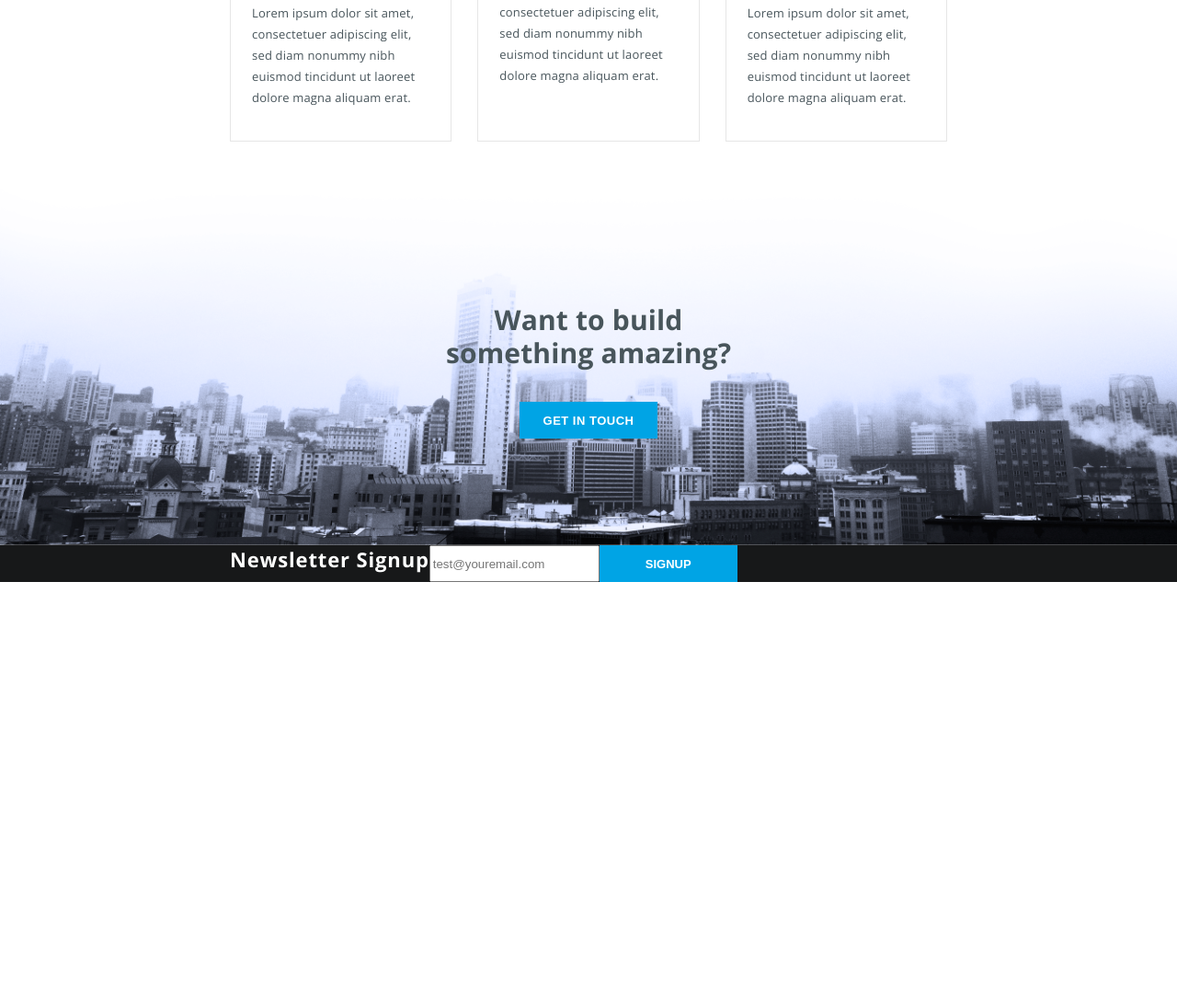
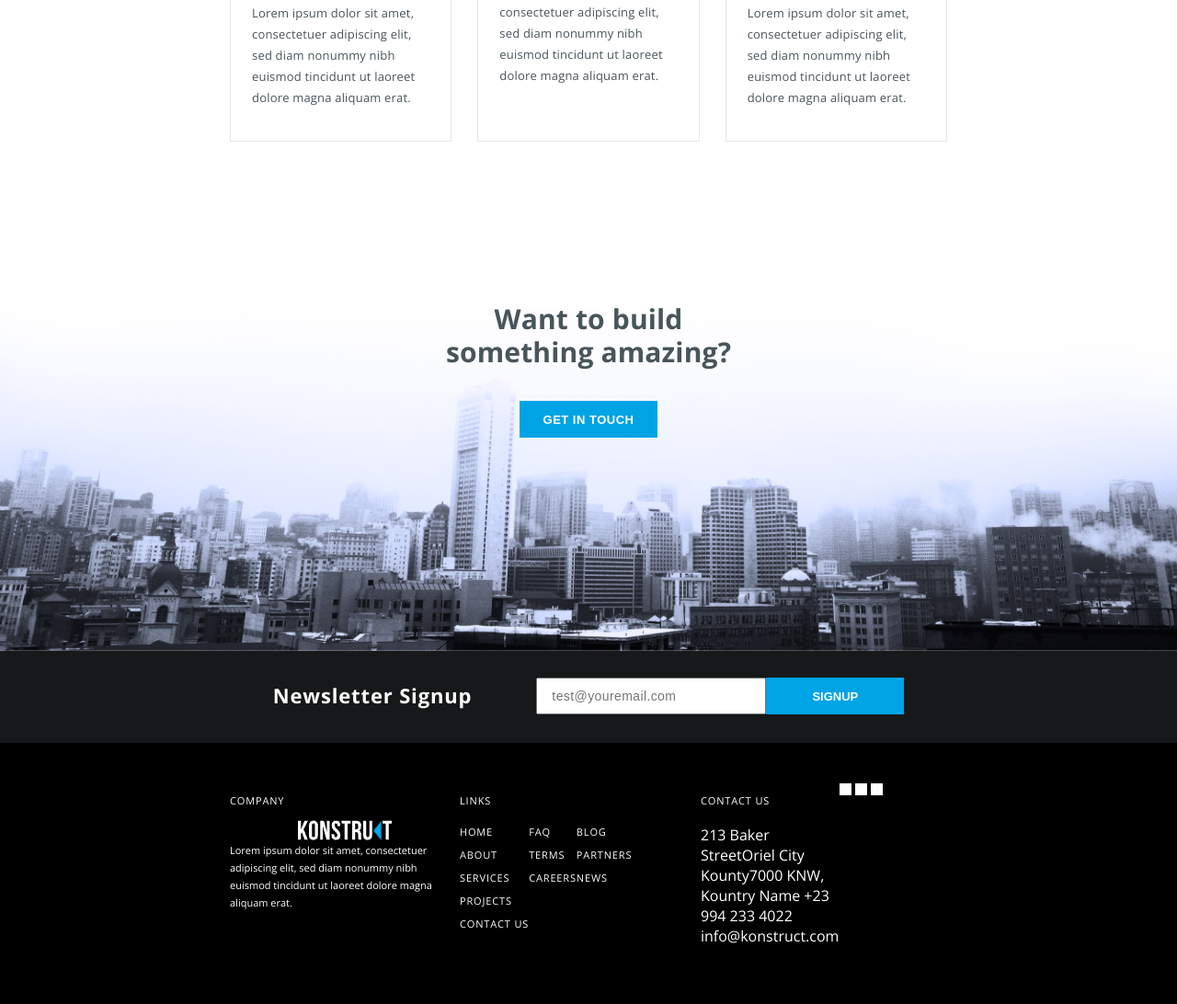
Before and after one commit to AscellaDev/konstruct_portfolio, a plain HTML site: page index.html in a window 1280 px wide. Shown: the part 1708-2800 px from the top of the page at 92% size. Before the commit the page ends 2341 px from the top, so only its background shows below. Drawn offline with nearby package versions, Linux system fonts and the light colour scheme.

Commit message:
chore: save work in progress

```diff
--- a/index.html
+++ b/index.html
@@ -93,22 +93,65 @@
         </div>
     </section>
     <section class="touch">
-        <div class="container">
-            <div class="touch__wrapper">
-                <h2 class="touch__h2">Want to build something amazing?</h2>
-                <button class="button touch__button">GET IN TOUCH</button>
-            </div>
+        <div class="touch__wrapper">
+            <h2 class="touch__h2">Want to build something amazing?</h2>
+            <button class="button touch__button">GET IN TOUCH</button>
         </div>
     </section>
     <section class="newsettlers">
         <div class="container">
             <div class="newsettlers__wrapper">
                 <h2 class="newsettlers__h2">Newsletter Signup</h2>
-                <input class="newsettlers__input" type="email" name="newsettlers_email" id="email" placeholder="test@youremail.com">
+                <input class="newsettlers__input" type="email" name="newsettlers_email" id="email"
+                    placeholder="test@youremail.com">
                 <button class="button">SIGNUP</button>
             </div>
         </div>
     </section>
+    <footer class="footer">
+        <div class="container">
+            <div class="footer__wrapper">
+                <div class="company">
+                    <h4 class="h4">COMPANY</h4>
+                    <img class="footer__logo" src="img/header__logo.png">
+                    <p class="company__text">Lorem ipsum dolor sit amet, consectetuer adipiscing elit, sed diam nonummy
+                        nibh euismod tincidunt ut laoreet dolore magna aliquam erat.</p>
+                </div>
+                <div class="links">
+                    <h4 class="h4">LINKS</h4>
+                    <div class="links__wrapper">
+                        <ul>
+                            <li>home</li>
+                            <li>about</li>
+                            <li>services</li>
+                            <li>projects</li>
+                            <li>contact us</li>
+                        </ul>
+                        <ul>
+                            <li>faq</li>
+                            <li>terms</li>
+                            <li>careers</li>
+                        </ul>
+                        <ul>
+                            <li>blog</li>
+                            <li>partners</li>
+                            <li>news</li>
+                        </ul>
+                    </div>
+                </div>
+                <div class="contact">
+                    <h4 class="h4 contact__h4">CONTACT US</h4>
+                    <p class="contact__text">213 Baker StreetOriel City Kounty7000 KNW, Kountry Name +23 994 233 4022
+                        info@konstruct.com</p>
+                </div>
+                <div class="socials">
+                    <a href=""><img src="img/facebook.png" alt="facebook"></a>
+                    <a href=""><img src="img/twitter.png" alt="twitter"></a>
+                    <a href=""><img src="img/google.png" alt="google"></a>
+                </div>
+            </div>
+        </div>
+    </footer>
 </body>
 
 </html>
--- a/style/main.css
+++ b/style/main.css
@@ -19,7 +19,8 @@ html {
 body,
 h1,
 h2,
-p {
+p,
+ul {
     margin: 0;
     padding: 0;
     font-family: "Open Sans", sans-serif;
@@ -241,6 +242,7 @@ p {
 
 .our_capabilities {
     height: 446px;
+    margin-bottom: 115px;
 }
 
 .our_capabilities-flex {
@@ -320,17 +322,18 @@ p {
     padding-bottom: 35px;
 }
 
-.touch {
-    min-height: 499px;
+.touch__wrapper {
+    height: 499px;
+    margin: 0 auto;
+    max-width: 1440px;
+    width: 100%;
+    background-size: cover;
     background-image: url(../img/touch__bg.png);
-}
-
-.touch__wrapper {
-    padding-top: 236px;
+    background-repeat: no-repeat;
     display: flex;
     flex-direction: column;
-    justify-content: center;
     align-items: center;
+    padding-top: 120px;
 }
 
 .touch__h2 {
@@ -355,23 +358,100 @@ p {
 }
 
 .newsettlers {
+    margin: 0 auto;
+    max-width: 1440px;
+    width: 100%;
     background-color: rgb(23, 24, 25);
+    height: 100px;
 }
 
 .newsettlers__wrapper {
     display: flex;
     flex-direction: row;
+    justify-content: center;
+    padding-top: 29px;
 }
 
 .newsettlers__h2 {
+    padding-top: 4px;
     color: rgb(255, 255, 255);
     font-size: 22px;
     font-weight: 700;
     line-height: -1px;
     letter-spacing: 0.85px;
     text-align: center;
+    margin-right: 70px;
 }
 
-.newsettlers__input {}
+.newsettlers__input {
+    width: 250px;
+    color: rgb(72, 85, 91);
+    font-size: 14px;
+    font-weight: 400;
+    letter-spacing: 0.4px;
+    text-align: left;
+    padding-left: 15px;
+}
+.footer {
+    background-color: black;
+    height: 300px;
+    color: #FFFFFF;
+}
+.footer__wrapper {
+    display: flex;
+    flex-direction: row;
+    padding-top: 40px;
+}
+.company {
+    width: 250px;
+    height: 180px;
+    display: flex;
+    flex-direction: column;
+}
+.h4 {
+    font-size: 11px;
+    font-weight: 400;
+    line-height: -1px;
+    letter-spacing: 0.85px;
 
-.button {}
+}
+.contact h4 {
+    margin-bottom: 19px;
+}
+.footer__logo {
+    align-self: center;
+    justify-self: flex-start;
+}
+.company__text {
+    font-size: 11px;
+    font-weight: 400;
+    line-height: 19px;
+    text-align: left;
+}
+.links {
+    width: 262px;
+    height: 150px;
+}
+.links__wrapper {
+    display: flex;
+    flex-direction: row;
+}
+.links ul {
+    list-style-type: none;
+}
+.links li {
+    text-transform: uppercase;
+    font-size: 11px;
+    font-weight: 400;
+    line-height: 25px;
+    letter-spacing: 0.85px;
+    text-align: left;
+}
+.contact {
+    width: 151px;
+    height: 158px;
+}
+.contact__text {
+}
+.socials {
+}
```
Also changed, not shown: img/facebook.png (added), img/google.png (added), img/twitter.png (added).
